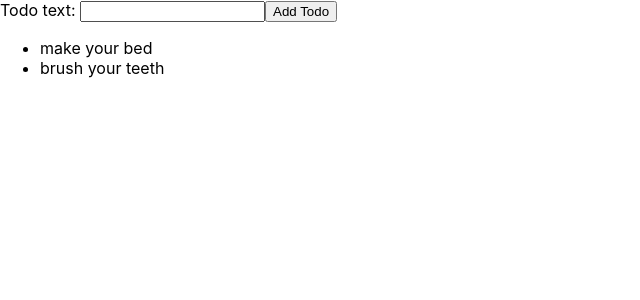
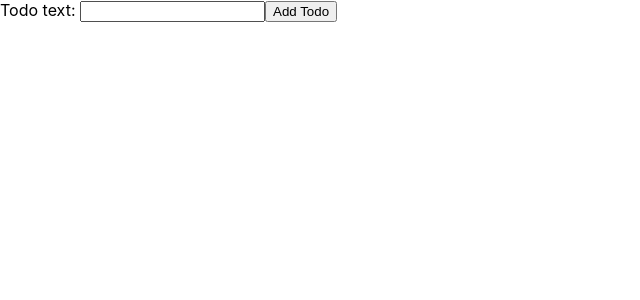
Before and after one commit to javierpb275/react-ts, a React (Create React App) app: page / in a window 1280 px wide. Shown: the top 300 px of the page, without its empty margins (0-640 px from the left). Built offline with nearby package versions, Linux system fonts and the light colour scheme.

Commit message:
managing state with useState hook

```diff
--- a/src/App.tsx
+++ b/src/App.tsx
@@ -1,13 +1,19 @@
+import { useState } from "react";
 import NewTodo from "./components/NewTodo";
 import Todos from "./components/Todos";
 import Todo from "./models/todo";
 
 function App() {
-  const todos = [new Todo("make your bed"), new Todo("brush your teeth")];
-  const addTodoHandler = (text: string) => {}
+  const [todos, setTodos] = useState<Todo[]>([]);
+  const addTodoHandler = (text: string) => {
+    const newTodo = new Todo(text);
+    setTodos((prevTodos) => {
+      return prevTodos.concat(newTodo);
+    });
+  };
   return (
     <div>
-      <NewTodo onAddTodo={addTodoHandler}/>
+      <NewTodo onAddTodo={addTodoHandler} />
       <Todos items={todos} />
     </div>
   );
```
